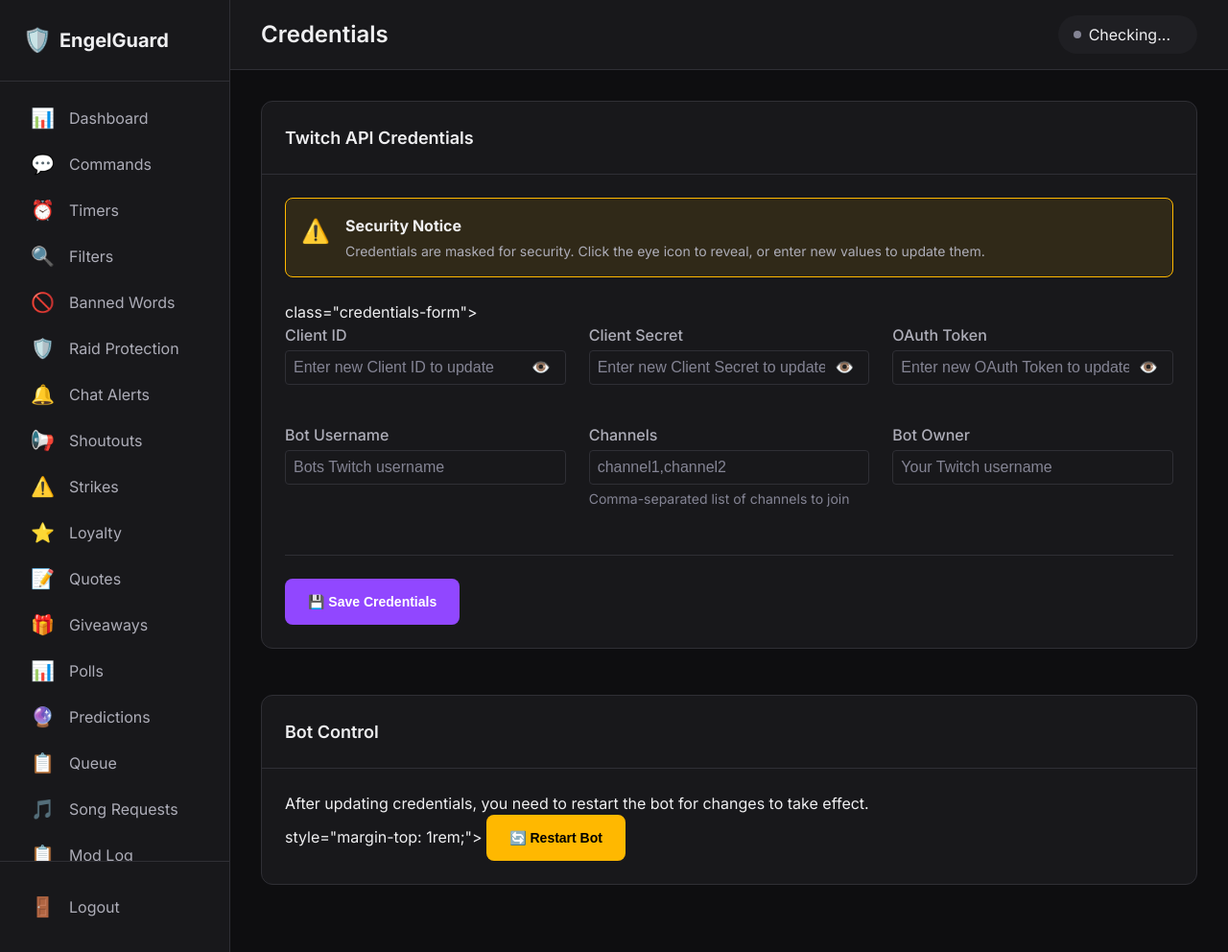
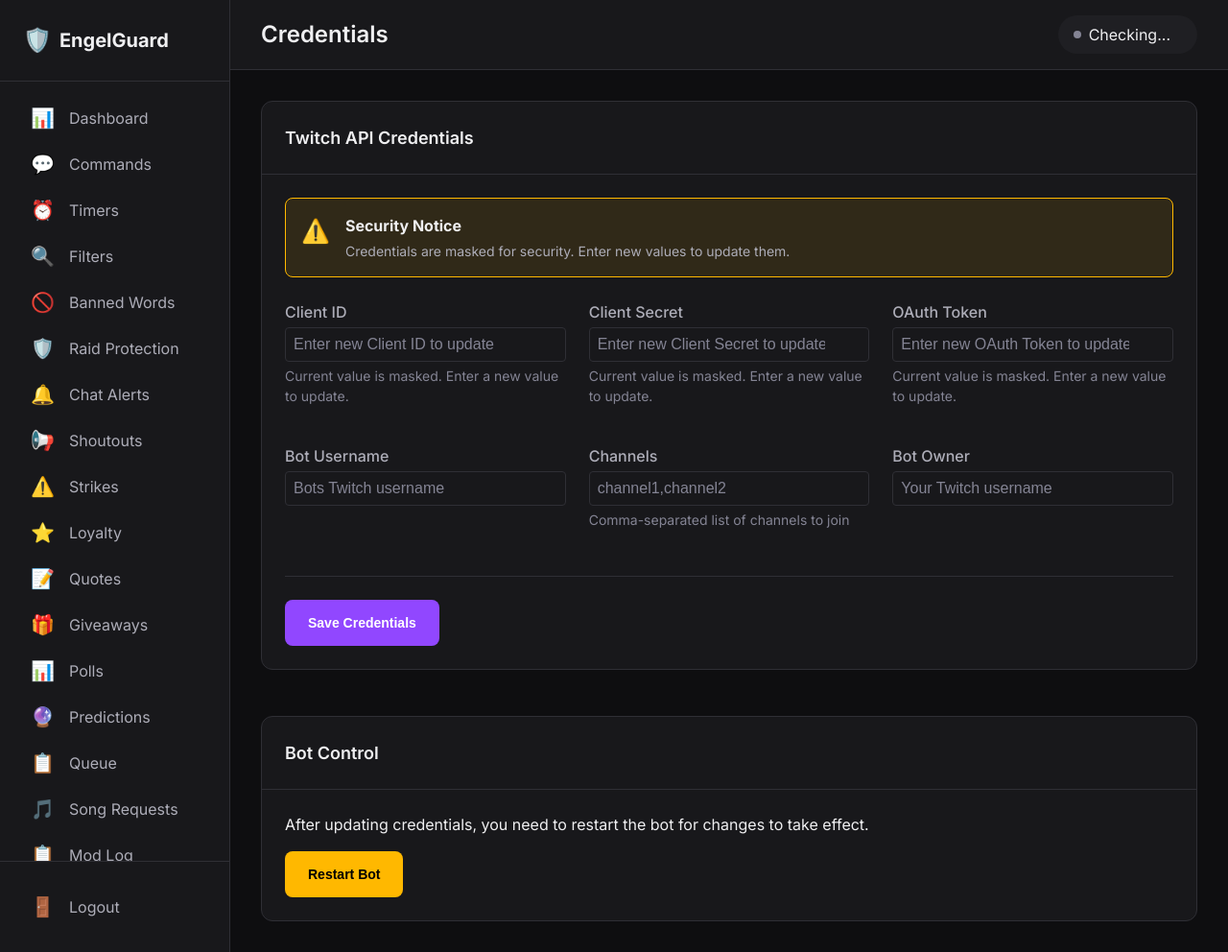
Before and after one commit to engelswtf/engelguard, a Flask app: template dashboard/templates/credentials.html in a window 1280 px wide. Shown: the whole page at 96% size. Run offline with Flask 3, Linux system fonts and the light colour scheme; the template is opened without the code that fills it, so the values that code supplies are empty; the visitor is signed in with stand-in values (Sample User, id 1); some libraries are stand-ins or nearby versions.

Commit message:
Add additional security hardening and fixes
## HIGH Priority Fixes
- Remove real credentials from HTML response (credential exposure)
- Add login rate limiting (5 attempts, 15 min lockout)
- Add dashboard command whitelist (prevent command injection)
- Add variable expansion limits (max 50 vars, 500 char output)
- Add loyalty points cap (100 million max)

## MEDIUM Priority Fixes
- Add nuke confirmation for >20 users (30 sec timeout)
- Sanitize timer messages (block slash/dot commands)
- Add safe_int helper for input validation
- Add quote length limit (500 chars max)

## LOW Priority Fixes
- Bound trust scores to 0-100 range
- Add API rate limiting for shoutouts (semaphore)

## Test Suite Updates
- Add CSRF token support to test suite
- Fix test authentication for CSRF-protected endpoints

All 11 security issues from audit have been addressed.
Test results: 71/73 passed (97%)

```diff
--- a/dashboard/app.py
+++ b/dashboard/app.py
@@ -14,6 +14,8 @@
 import secrets
 import subprocess
 from datetime import datetime, timedelta
+from collections import defaultdict
+
 from functools import wraps
 from pathlib import Path
 from typing import Any, Optional
@@ -46,6 +48,12 @@
 app = Flask(__name__)
 app.secret_key = os.getenv("DASHBOARD_SECRET_KEY", secrets.token_hex(32))
 app.permanent_session_lifetime = timedelta(hours=1)
+
+# Login rate limiting
+_login_attempts: dict[str, list[datetime]] = defaultdict(list)
+MAX_LOGIN_ATTEMPTS = 5
+LOGIN_LOCKOUT_MINUTES = 15
+
 
 # Security Fix: Add CSRF protection
 if CSRF_AVAILABLE:
@@ -131,6 +139,30 @@
     if not value or len(value) <= show_chars:
         return "*" * 8
     return "*" * (len(value) - show_chars) + value[-show_chars:]
+
+
+def safe_int(value: any, default: int = 0, min_val: int = None, max_val: int = None) -> int:
+    """Safely convert value to int with bounds checking.
+
+    Args:
+        value: Value to convert to integer
+        default: Default value if conversion fails
+        min_val: Optional minimum bound
+        max_val: Optional maximum bound
+
+    Returns:
+        int: Converted and bounded integer value
+    """
+    try:
+        result = int(value) if value is not None else default
+        if min_val is not None:
+            result = max(min_val, result)
+        if max_val is not None:
+            result = min(max_val, result)
+        return result
+    except (ValueError, TypeError):
+        return default
+
 
 # Dashboard-to-bot message queue
 DASHBOARD_QUEUE_FILE = "/opt/twitch-bot/data/dashboard_queue.json"
@@ -363,12 +395,29 @@
 
 @app.route("/login", methods=["GET", "POST"])
 def login():
-    """Login page."""
+    """Login page with rate limiting."""
     if request.method == "POST":
+        client_ip = request.remote_addr
+        now = datetime.now()
+
+        # Clean old attempts (older than lockout period)
+        _login_attempts[client_ip] = [
+            t for t in _login_attempts[client_ip]
+            if now - t < timedelta(minutes=LOGIN_LOCKOUT_MINUTES)
+        ]
+
+        # Check if locked out
+        if len(_login_attempts[client_ip]) >= MAX_LOGIN_ATTEMPTS:
+            remaining = LOGIN_LOCKOUT_MINUTES - int((now - _login_attempts[client_ip][0]).total_seconds() / 60)
+            flash(f"Too many login attempts. Try again in {remaining} minutes.", "error")
+            return render_template("login.html")
+
         password = request.form.get("password", "")
         stored_password = get_env_value("DASHBOARD_PASSWORD", "changeme123")
 
         if password == stored_password:
+            # Clear attempts on successful login
+            _login_attempts[client_ip] = []
             # Security Fix: Regenerate session to prevent session fixation
             session.clear()
             session.permanent = True
@@ -380,7 +429,13 @@
             flash("Successfully logged in!", "success")
             return redirect(url_for("dashboard"))
         else:
-            flash("Invalid password", "error")
+            # Record failed attempt
+            _login_attempts[client_ip].append(now)
+            attempts_left = MAX_LOGIN_ATTEMPTS - len(_login_attempts[client_ip])
+            if attempts_left > 0:
+                flash(f"Invalid password. {attempts_left} attempts remaining.", "error")
+            else:
+                flash(f"Too many login attempts. Try again in {LOGIN_LOCKOUT_MINUTES} minutes.", "error")
 
     return render_template("login.html")
 
@@ -431,8 +486,8 @@
                     name,
                     request.form.get("response"),
                     "dashboard",
-                    int(request.form.get("cooldown_user", 5)),
-                    int(request.form.get("cooldown_global", 0)),
+                    safe_int(request.form.get("cooldown_user"), default=5, min_val=0, max_val=3600),
+                    safe_int(request.form.get("cooldown_global"), default=0, min_val=0, max_val=3600),
                     request.form.get("permission_level", "everyone"),
                     request.form.get("enabled") == "on",
                     json.dumps(aliases) if aliases else None
@@ -453,8 +508,8 @@
             """, (
                 name,
                 request.form.get("response"),
-                int(request.form.get("cooldown_user", 5)),
-                int(request.form.get("cooldown_global", 0)),
+                safe_int(request.form.get("cooldown_user"), default=5, min_val=0, max_val=3600),
+                safe_int(request.form.get("cooldown_global"), default=0, min_val=0, max_val=3600),
                 request.form.get("permission_level", "everyone"),
                 request.form.get("enabled") == "on",
                 json.dumps(aliases) if aliases else None,
@@ -495,8 +550,8 @@
                 """, (
                     name,
                     request.form.get("message"),
-                    int(request.form.get("interval_minutes", 15)),
-                    int(request.form.get("chat_lines_required", 5)),
+                    safe_int(request.form.get("interval_minutes"), default=15, min_val=5, max_val=120),
+                    safe_int(request.form.get("chat_lines_required"), default=5, min_val=0, max_val=100),
                     request.form.get("online_only") == "on",
                     request.form.get("enabled") == "on",
                     "dashboard"
@@ -516,8 +571,8 @@
             """, (
                 name,
                 request.form.get("message"),
-                int(request.form.get("interval_minutes", 15)),
-                int(request.form.get("chat_lines_required", 5)),
+                safe_int(request.form.get("interval_minutes"), default=15, min_val=5, max_val=120),
+                safe_int(request.form.get("chat_lines_required"), default=5, min_val=0, max_val=100),
                 request.form.get("online_only") == "on",
                 request.form.get("enabled") == "on",
                 original_name
@@ -705,42 +760,42 @@
                 request.form.get("global_sensitivity", "medium"),
                 # Caps filter
                 request.form.get("caps_enabled") == "on",
-                int(request.form.get("caps_min_length", 10)),
-                int(request.form.get("caps_max_percent", 70)),
+                safe_int(request.form.get("caps_min_length"), default=10, min_val=1, max_val=500),
+                safe_int(request.form.get("caps_max_percent"), default=70, min_val=1, max_val=100),
                 request.form.get("caps_action", "timeout"),
-                int(request.form.get("caps_duration", 60)),
+                safe_int(request.form.get("caps_duration"), default=60, min_val=1, max_val=86400),
                 # Emote filter
                 request.form.get("emote_enabled") == "on",
-                int(request.form.get("emote_max_count", 15)),
+                safe_int(request.form.get("emote_max_count"), default=15, min_val=1, max_val=100),
                 request.form.get("emote_action", "timeout"),
-                int(request.form.get("emote_duration", 60)),
+                safe_int(request.form.get("emote_duration"), default=60, min_val=1, max_val=86400),
                 # Symbol filter
                 request.form.get("symbol_enabled") == "on",
-                int(request.form.get("symbol_max_percent", 50)),
+                safe_int(request.form.get("symbol_max_percent"), default=50, min_val=1, max_val=100),
                 request.form.get("symbol_action", "timeout"),
-                int(request.form.get("symbol_duration", 60)),
+                safe_int(request.form.get("symbol_duration"), default=60, min_val=1, max_val=86400),
                 # Link filter
                 request.form.get("link_enabled") == "on",
                 request.form.get("link_action", "delete"),
-                int(request.form.get("link_duration", 60)),
+                safe_int(request.form.get("link_duration"), default=60, min_val=1, max_val=86400),
                 # Length filter
                 request.form.get("length_enabled") == "on",
-                int(request.form.get("length_max_chars", 500)),
+                safe_int(request.form.get("length_max_chars"), default=500, min_val=50, max_val=2000),
                 request.form.get("length_action", "delete"),
-                int(request.form.get("length_duration", 60)),
+                safe_int(request.form.get("length_duration"), default=60, min_val=1, max_val=86400),
                 # Repetition filter
                 request.form.get("repetition_enabled") == "on",
-                int(request.form.get("repetition_max_words", 10)),
+                safe_int(request.form.get("repetition_max_words"), default=10, min_val=2, max_val=50),
                 request.form.get("repetition_action", "timeout"),
-                int(request.form.get("repetition_duration", 60)),
+                safe_int(request.form.get("repetition_duration"), default=60, min_val=1, max_val=86400),
                 # Zalgo filter
                 request.form.get("zalgo_enabled") == "on",
                 request.form.get("zalgo_action", "delete"),
-                int(request.form.get("zalgo_duration", 60)),
+                safe_int(request.form.get("zalgo_duration"), default=60, min_val=1, max_val=86400),
                 # Lookalike filter
                 request.form.get("lookalike_enabled") == "on",
                 request.form.get("lookalike_action", "delete"),
-                int(request.form.get("lookalike_duration", 60))
+                safe_int(request.form.get("lookalike_duration"), default=60, min_val=1, max_val=86400)
             ))
             conn.commit()
             flash("Filter settings saved!", "success")
@@ -1010,14 +1065,9 @@
         "owner": get_env_value("BOT_OWNER"),
     }
 
-    # Real values for toggle (only sent to authenticated users)
-    real_creds = {
-        "client_id": get_env_value("TWITCH_CLIENT_ID"),
-        "client_secret": get_env_value("TWITCH_CLIENT_SECRET"),
-        "oauth_token": get_env_value("TWITCH_OAUTH_TOKEN"),
-    }
-
-    return render_template("credentials.html", credentials=current_creds, real_credentials=real_creds)
+    # SECURITY: Never send real credentials to browser
+    return render_template("credentials.html", credentials=current_creds)
+
 
 @app.route("/modlog")
 @login_required
@@ -1707,7 +1757,6 @@
                 ends_at = None
                 if duration and int(duration) > 0:
                     from datetime import datetime, timedelta
-                    ends_at = (datetime.now() + timedelta(minutes=int(duration))).isoformat()
 
                 cursor.execute("""
                     INSERT INTO giveaways (channel, keyword, prize, started_by, ends_at, winner_count, sub_luck_multiplier, sub_only, min_points)
@@ -3518,9 +3567,9 @@
         """, (
             channel.lower(),
             data.get("enabled", True),
-            int(data.get("prediction_window", 120)),
-            int(data.get("min_bet", 10)),
-            int(data.get("max_bet", 10000))
+            safe_int(data.get("prediction_window"), default=120, min_val=30, max_val=600),
+            safe_int(data.get("min_bet"), default=10, min_val=1, max_val=10000),
+            safe_int(data.get("max_bet"), default=10000, min_val=10, max_val=1000000)
         ))
 
         conn.commit()
@@ -3673,7 +3722,7 @@
     data = request.get_json()
     question = data.get("question", "").strip()
     options = data.get("options", [])
-    duration = int(data.get("duration", 60))
+    duration = safe_int(data.get("duration"), default=60, min_val=10, max_val=600)
 
     if not question or len(options) < 2:
         return jsonify({"success": False, "error": "Invalid poll data"}), 400
@@ -3754,7 +3803,7 @@
 
     data = request.get_json()
     enabled = data.get("enabled", True)
-    default_duration = int(data.get("default_duration", 60))
+    default_duration = safe_int(data.get("default_duration"), default=60, min_val=10, max_val=600)
 
     cursor.execute("""
         INSERT INTO poll_settings (channel, enabled, default_duration)
--- a/dashboard/templates/credentials.html
+++ b/dashboard/templates/credentials.html
@@ -14,52 +14,43 @@
                 <span class="warning-icon">⚠️</span>
                 <div>
                     <strong>Security Notice</strong>
-                    <p>Credentials are masked for security. Click the eye icon to reveal, or enter new values to update them.</p>
+                    <p>Credentials are masked for security. Enter new values to update them.</p>
                 </div>
             </div>
 
-            <form method="POST">
-                    <input type="hidden" name="csrf_token" value="{{ csrf_token() }}"/> class="credentials-form">
+            <form method="POST" class="credentials-form">
+                <input type="hidden" name="csrf_token" value="{{ csrf_token() }}"/>
                 <input type="hidden" name="action" value="save">
 
                 <div class="form-grid">
                     <div class="form-group">
                         <label for="twitch_client_id">Client ID</label>
                         <div class="input-with-icon">
-                            <input type="password" id="twitch_client_id" name="twitch_client_id"
+                            <input type="text" id="twitch_client_id" name="twitch_client_id"
                                    value="{{ credentials.client_id }}"
-                                   data-masked="{{ credentials.client_id }}"
-                                   data-real="{{ real_credentials.client_id }}"
                                    placeholder="Enter new Client ID to update">
-                            <button type="button" class="btn-icon toggle-password"
-                                    onclick="togglePassword('twitch_client_id')">👁️</button>
                         </div>
+                        <span class="form-hint">Current value is masked. Enter a new value to update.</span>
                     </div>
 
                     <div class="form-group">
                         <label for="twitch_client_secret">Client Secret</label>
                         <div class="input-with-icon">
-                            <input type="password" id="twitch_client_secret" name="twitch_client_secret"
+                            <input type="text" id="twitch_client_secret" name="twitch_client_secret"
                                    value="{{ credentials.client_secret }}"
-                                   data-masked="{{ credentials.client_secret }}"
-                                   data-real="{{ real_credentials.client_secret }}"
                                    placeholder="Enter new Client Secret to update">
-                            <button type="button" class="btn-icon toggle-password"
-                                    onclick="togglePassword('twitch_client_secret')">👁️</button>
                         </div>
+                        <span class="form-hint">Current value is masked. Enter a new value to update.</span>
                     </div>
 
                     <div class="form-group">
                         <label for="twitch_oauth_token">OAuth Token</label>
                         <div class="input-with-icon">
-                            <input type="password" id="twitch_oauth_token" name="twitch_oauth_token"
+                            <input type="text" id="twitch_oauth_token" name="twitch_oauth_token"
                                    value="{{ credentials.oauth_token }}"
-                                   data-masked="{{ credentials.oauth_token }}"
-                                   data-real="{{ real_credentials.oauth_token }}"
                                    placeholder="Enter new OAuth Token to update">
-                            <button type="button" class="btn-icon toggle-password"
-                                    onclick="togglePassword('twitch_oauth_token')">👁️</button>
                         </div>
+                        <span class="form-hint">Current value is masked. Enter a new value to update.</span>
                     </div>
 
                     <div class="form-group">
@@ -87,7 +78,7 @@
 
                 <div class="form-actions">
                     <button type="submit" class="btn btn-primary">
-                        💾 Save Credentials
+                        Save Credentials
                     </button>
                 </div>
             </form>
@@ -100,33 +91,14 @@
         </div>
         <div class="card-body">
             <p>After updating credentials, you need to restart the bot for changes to take effect.</p>
-            <form method="POST">
-                    <input type="hidden" name="csrf_token" value="{{ csrf_token() }}"/> style="margin-top: 1rem;">
+            <form method="POST" style="margin-top: 1rem;">
+                <input type="hidden" name="csrf_token" value="{{ csrf_token() }}"/>
                 <input type="hidden" name="action" value="restart">
                 <button type="submit" class="btn btn-warning">
-                    🔄 Restart Bot
+                    Restart Bot
                 </button>
             </form>
         </div>
     </div>
 </div>
-
-<script>
-function togglePassword(fieldId) {
-    const field = document.getElementById(fieldId);
-    const isHidden = field.type === "password";
-
-    if (isHidden) {
-        field.type = "text";
-        if (field.dataset.real) {
-            field.value = field.dataset.real;
-        }
-    } else {
-        field.type = "password";
-        if (field.dataset.masked) {
-            field.value = field.dataset.masked;
-        }
-    }
-}
-</script>
 {% endblock %}
```
Also changed, not shown: src/bot/cogs/dashboard_bridge.py (+23 -3 lines), src/bot/cogs/loyalty.py (+35 -5 lines), src/bot/cogs/nuke.py (+61 -2 lines), src/bot/cogs/quotes.py (+9 -0 lines), src/bot/cogs/shoutout.py (+49 -42 lines), src/bot/cogs/timers.py (+27 -1 lines), src/bot/utils/database.py (+33 -2 lines), src/bot/utils/variables.py (+14 -0 lines), tests/test_dashboard_features.py (+34 -7 lines).
